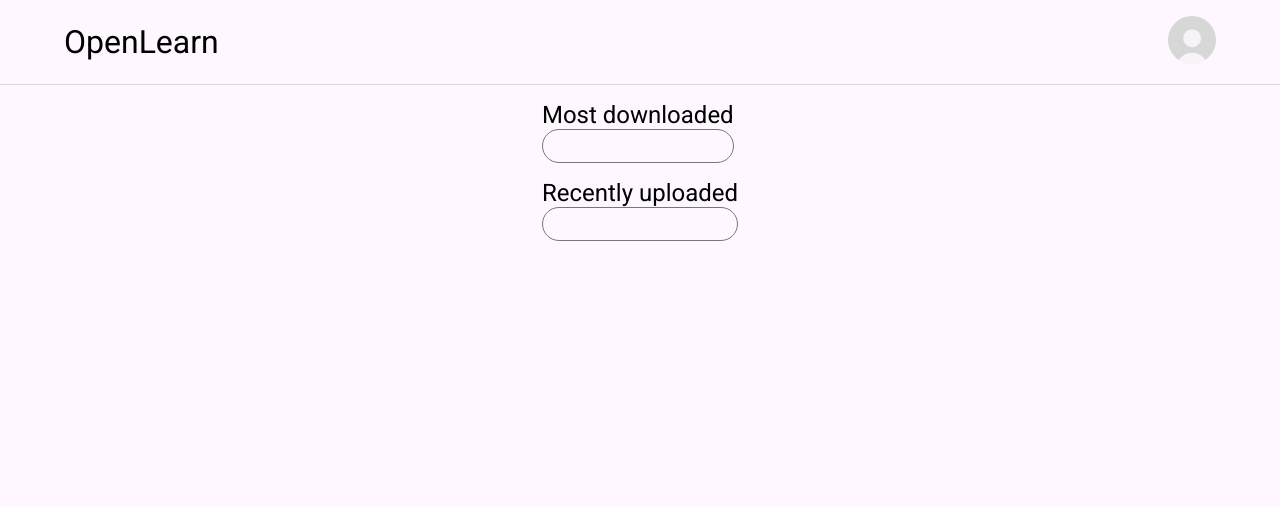
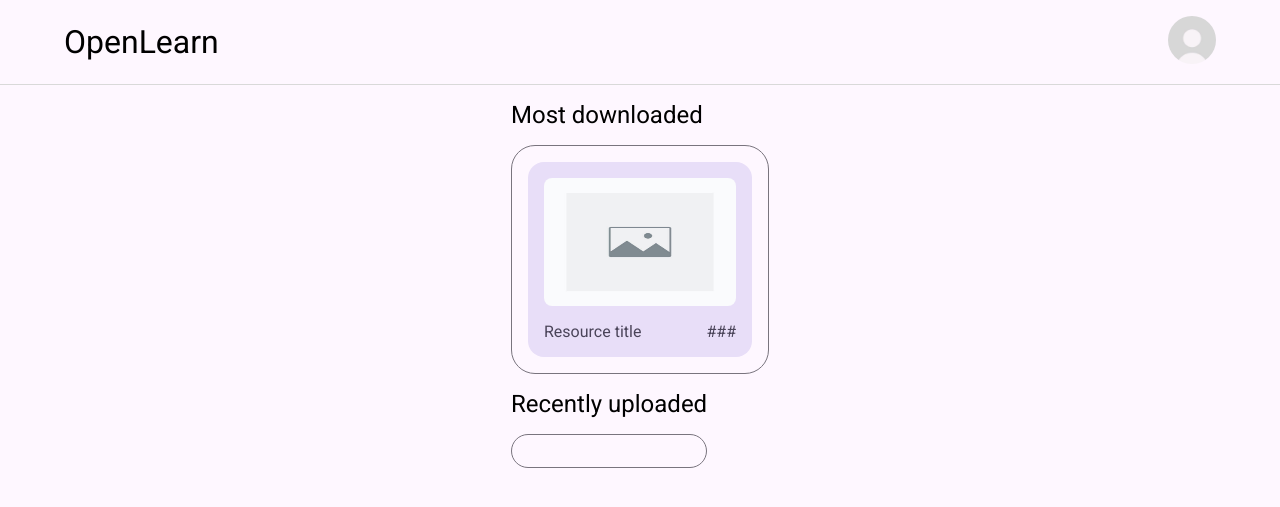
Before and after one commit to 8-bit-confusion/cs4640-project, a PHP site: page / in a window 1280 px wide. Shown: the top 507 px of the page. Run offline with PHP 8.4, Linux system fonts and the light colour scheme.

Commit message:
resource preview cards

```diff
--- a/index.html
+++ b/index.html
@@ -18,18 +18,22 @@
         <div class="flex-col" style="align-items: center;">
             <div id="search-bar-container" class="flex-row" style="align-items: center; align-self: stretch;"></div>
             <div id="browse-sections" class="flex-col" style="align-items: start;">
-                <div class="browse-section">
+                <div class="browse-section flex-col">
                     <h2 style="font-weight: normal;">Most downloaded</h2>
-                    <div class="browse-row">
-
+                    <div class="browse-row flex-row">
+                        <div class="resource-card flex-col">
+                            <img class="resource-preview" src="styles/img-preview.jpg">
+                            <div class="flex-row">
+                                <span class="on-resource-card" style="flex-grow: 1;">Resource title</span>
+                                <span class="on-resource-card resource-downloads">###</span>
+                            </div>
+                        </div>
                     </div>
                 </div>
-                <div class="browse-section">
+                <div class="browse-section flex-col">
                     <h2 style="font-weight: normal;">Recently uploaded</h2>
-                    <div class="browse-row">
-                        <div class="resource-card">
+                    <div class="browse-row flex-row">
 
-                        </div>
                     </div>
                 </div>
             </div>
--- a/styles/main.css
+++ b/styles/main.css
@@ -11,6 +11,8 @@
     --surface: #fef7ff;
     --header-border: #d9d9d9;
     --border: #79747e;
+    --secondary-surface: #e8def8;
+    --on-secondary-surface: #4a4459;
 }
 
 h1, h2, h3, h4, h5, h6 {
@@ -37,6 +39,10 @@ h1, h2, h3, h4, h5, h6 {
     border-radius: 32px;
 }
 
+.browse-section {
+    gap: 16px;
+}
+
 .browse-row {
     border: 1px solid var(--border);
     border-radius: 24px;
@@ -44,6 +50,21 @@ h1, h2, h3, h4, h5, h6 {
     gap: 24px;
 }
 
+.resource-card {
+    padding: 16px;
+    border-radius: 16px;
+    background-color: var(--secondary-surface);
+}
+
+.resource-preview {
+    width: 192px; height: 128px;
+    border-radius: 8px;
+}
+
+.on-resource-card {
+    color: var(--on-secondary-surface);
+}
+
 .create-account {
   display: flex;
   align-items: center;
```
Also changed, not shown: styles/img-preview.jpg (added).
